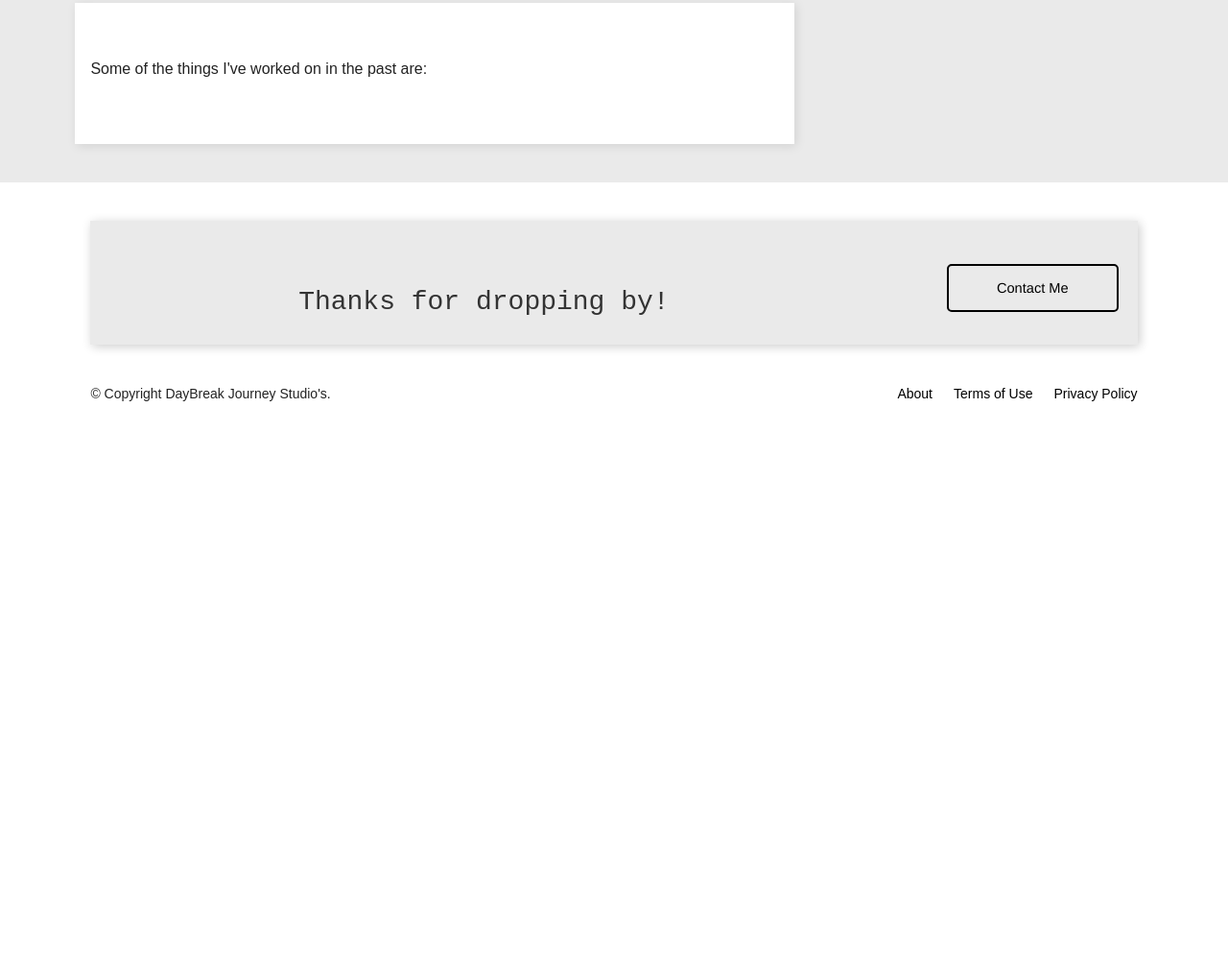
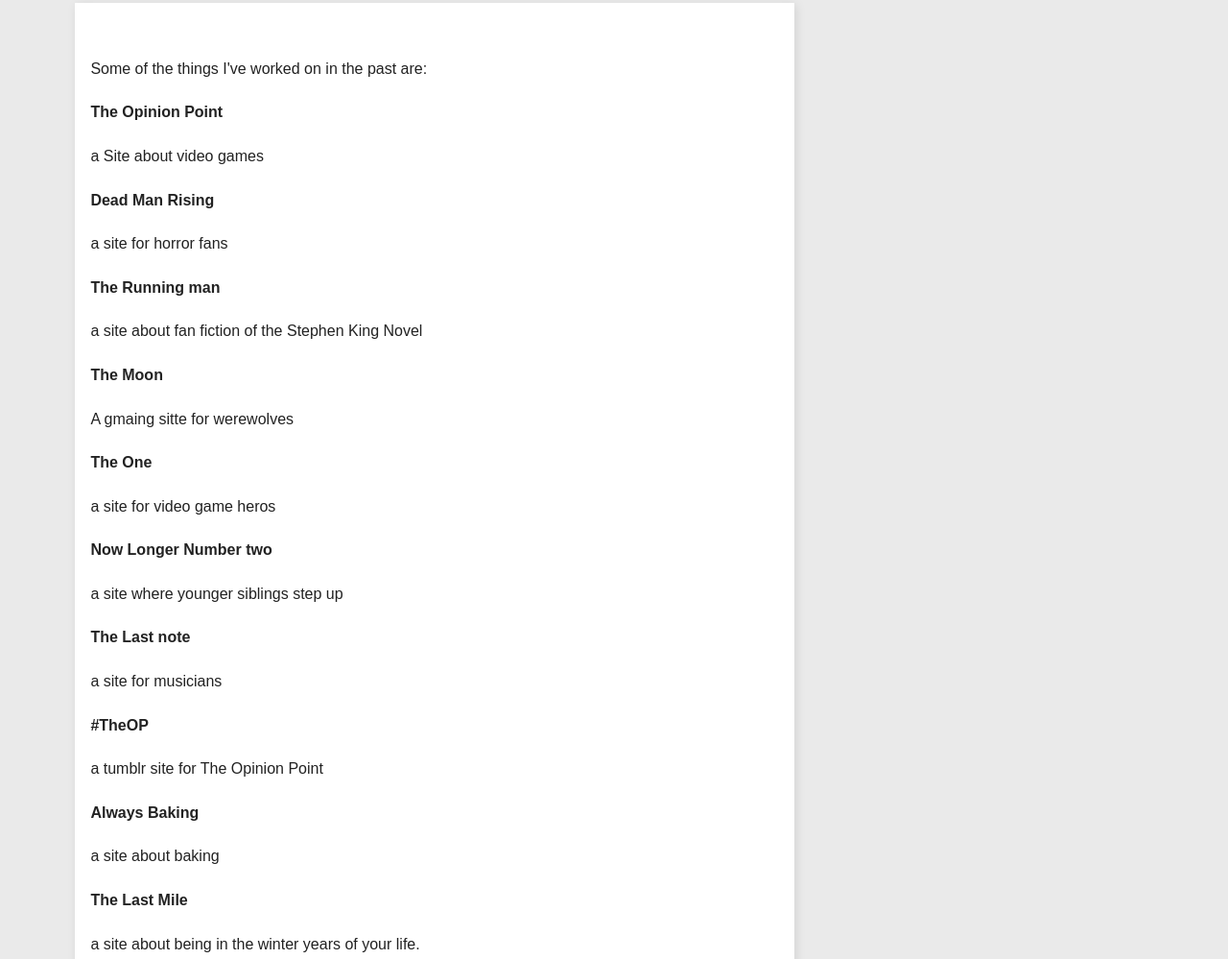
Before and after one commit to Bigdsweetz/DWP, a plain HTML site: page index.html in a window 1280 px wide. Shown: the part 395-1394 px from the top of the page at 96% size. Before the commit the page ends 837 px from the top, so only its background shows below. Drawn offline with Linux system fonts and the light colour scheme.

Commit message:
Done and Done
This is the temp site.

```diff
--- a/index.html
+++ b/index.html
@@ -3,7 +3,7 @@
   <head>
     <meta charset="utf-8" />
     <meta name="viewport" content="width=device-width, initial-scale=1.0" />
-    <title>Welcome to the OP</title>
+    <title>DJSweeting</title>
     <link rel="stylesheet" href="css/foundation.css" />
     <script src="js/vendor/modernizr.js"></script>
   </head>
@@ -52,7 +52,36 @@
       <div class="large-8 columns about-content">
         <h4>&nbsp;</h4>
         <p>Some of the things I've worked on in the past are:</p>
-        <p>&nbsp;</p>
+       <p><strong>The Opinion Point</strong></p>
+        <p>a Site about video games</p>
+
+        <p><strong>Dead Man Rising</strong></p>
+        <p>a site for horror fans</p>
+
+        <p><strong>The Running man</strong></p>
+        <p>a site about fan fiction of the Stephen King Novel</p>
+
+        <p><strong>The Moon</strong></p>
+        <p>A gmaing sitte for werewolves</p>
+
+        <p><strong>The One</strong></p>
+        <p>a site for video game heros</p>
+
+        <p><strong>Now Longer Number two</strong></p>
+        <p>a site where younger siblings step up</p>
+
+        <p><strong>The Last note</strong></p>
+        <p>a site for musicians</p>
+
+        <p><strong>#TheOP</strong></p>
+        <p>a tumblr site for The Opinion Point</p>
+
+        <p><strong>Always Baking</strong></p>
+        <p>a site about baking</p>
+
+        <p><strong>The Last Mile</strong></p>
+        <p>a site about being in the winter years of your life.</p>
+
       </div>
 
      <!-- <div class="large-4 columns">
```
